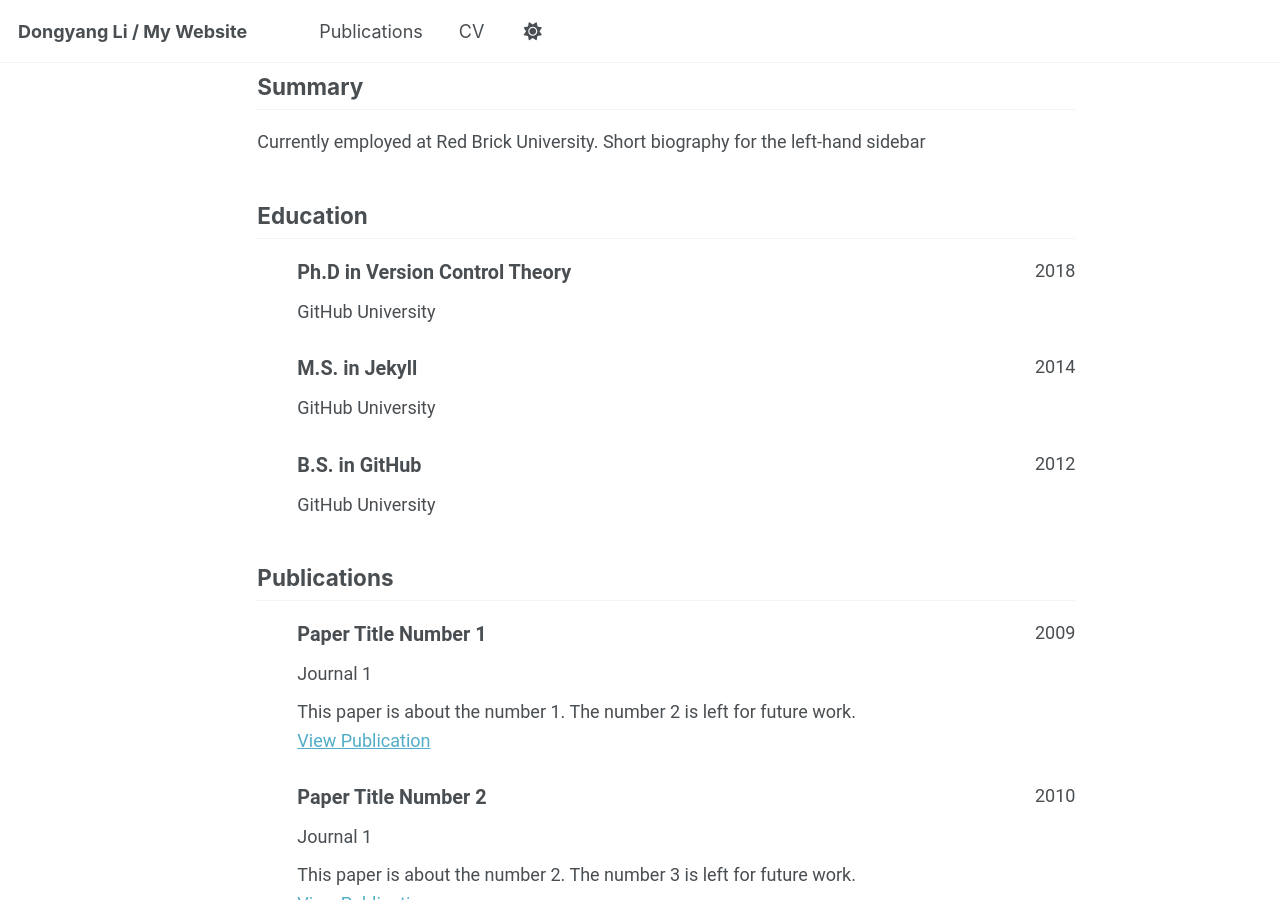
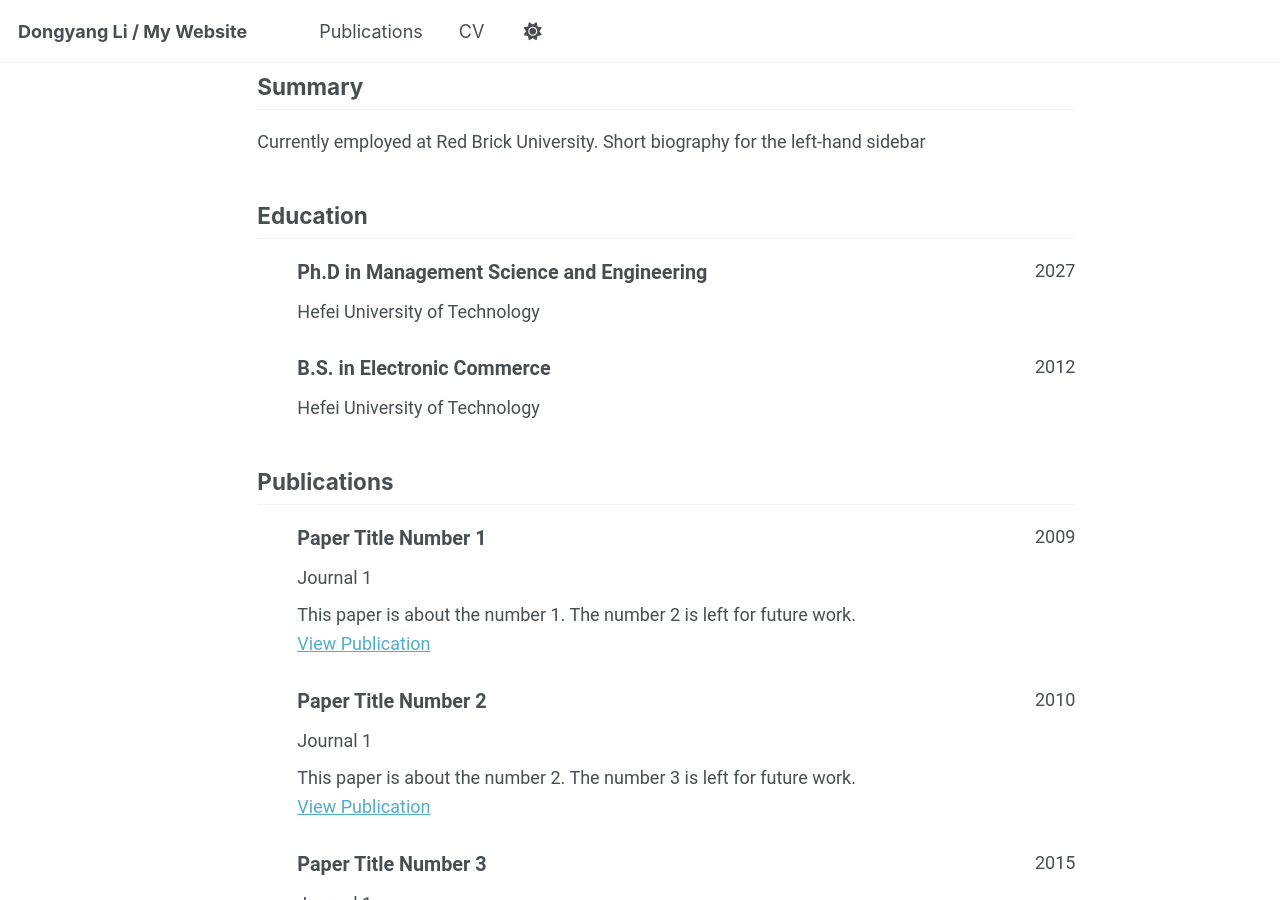
Before and after one commit to LDY911/my-website, a Jekyll site: the page built from _pages/cv-json.md, in a window 1280 px wide and 900 px high, scrolled down 318 px. Built offline with Jekyll 4.4.1, drawn with Linux system fonts in a browser that asks for light colours; a script that is not in the unit is left out.

Commit message:
Update cv.json

```diff
--- a/_data/cv.json
+++ b/_data/cv.json
@@ -33,26 +33,17 @@
   "work": [],
   "education": [
     {
-      "institution": "GitHub University",
-      "area": "Ph.D in Version Control Theory",
+      "institution": "Hefei University of Technology",
+      "area": "Ph.D in Management Science and Engineering",
       "studyType": "",
       "startDate": "",
-      "endDate": "2018",
+      "endDate": "2027",
       "gpa": null,
       "courses": []
     },
     {
-      "institution": "GitHub University",
-      "area": "M.S. in Jekyll",
-      "studyType": "",
-      "startDate": "",
-      "endDate": "2014",
-      "gpa": null,
-      "courses": []
-    },
-    {
-      "institution": "GitHub University",
-      "area": "B.S. in GitHub",
+      "institution": "Hefei University of Technology",
+      "area": "B.S. in Electronic Commerce",
       "studyType": "",
       "startDate": "",
       "endDate": "2012",
```
